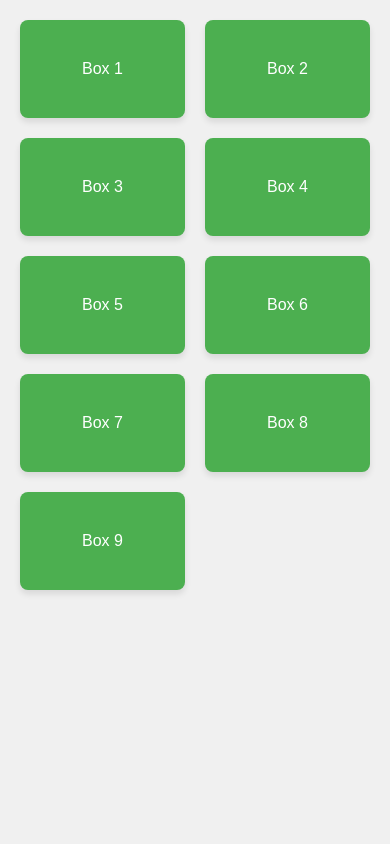
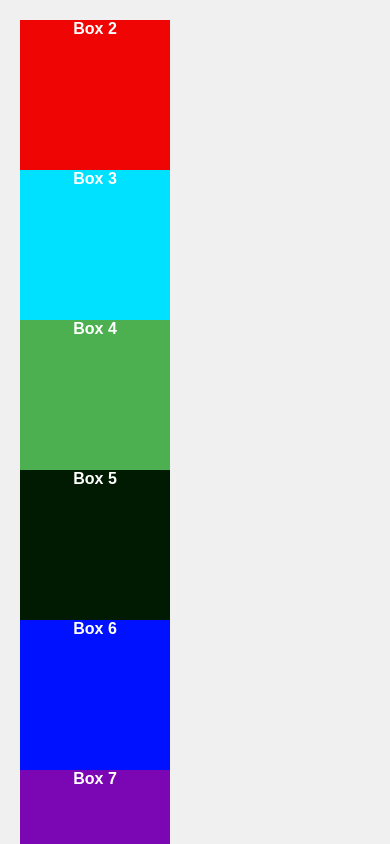
Before and after one commit to AbhayKTS/fullstack_tasks, a plain HTML site: page task1/gridbox.html in a window 390 px wide. Shown: the top 844 px of the page. Drawn offline with Linux system fonts and the light colour scheme.

Commit message:
manupulating boxes in grid using css and html

```diff
--- a/task1/gridbox.html
+++ b/task1/gridbox.html
@@ -11,57 +11,37 @@
             padding: 20px;
             background-color: #f0f0f0;
         }
-
         .grid-container {
-            display: grid;
-            grid-template-columns: repeat(auto-fit, minmax(200px, 1fr));
-            gap: 20px;
-            grid-template-areas:
-                "box1 box1 box2"
-                "box1 box1 box3"
-                "box3 box4 box5"
-                "box6 box7 box8"
-                "box9 box9 box9"
-                ;
-        }
-        @media (max-width: 768px) {
-            .grid-container {
-                grid-template-columns: repeat(auto-fit, minmax(150px, 1fr));
-                grid-template-areas:
-                    "box1 box1 box2"
-                    "box2 box3 box3"
-                    "box4 box5 box5"
-                    "box6 box7 box7"
-                    "box8 box9 box9";
-            }
+            height: 100vh;
         }
 
         .grid-box {
             background-color: #4CAF50;
             color: white;
-            padding: 40px 20px;
             text-align: center;
-            border-radius: 8px;
-            box-shadow: 0 4px 6px rgba(0, 0, 0, 0.1);
-            transition: transform 0.3s ease;
+            font-weight: 900;
+            height: 150px;
+            width: 150px;
         }
 
-        .grid-box:hover {
-            transform: translateY(-5px);
+        #box1{
+            position: fixed;
+            top: 300px;
+            left: 700px;
         }
     </style>
 </head>
 <body>
     <div class="grid-container">
-        <div class="grid-box">Box 1</div>
-        <div class="grid-box">Box 2</div>
-        <div class="grid-box">Box 3</div>
-        <div class="grid-box">Box 4</div>
-        <div class="grid-box">Box 5</div>
-        <div class="grid-box">Box 6</div>
-        <div class="grid-box">Box 7</div>
-        <div class="grid-box">Box 8</div>
-        <div class="grid-box">Box 9</div>
+        <div class="grid-box" id="box1" style="background-color: #f0c60a;">Box 1</div>
+        <div class="grid-box" style="background-color: #f00505;">Box 2</div>
+        <div class="grid-box" style="background-color: #00e1ff;">Box 3</div>
+        <div class="grid-box" style="background-color: #4CAF50;">Box 4</div>
+        <div class="grid-box" style="background-color: #001b01;">Box 5</div>
+        <div class="grid-box" style="background-color: #0011ff;">Box 6</div>
+        <div class="grid-box" style="background-color: #7a06b4;">Box 7</div>
+        <div class="grid-box" style="background-color: #740355;">Box 8</div>
+        <div class="grid-box" style="background-color: #6c022d;">Box 9</div>
     </div>
 </body>
 </html>
```
Also changed, not shown: task1/test.html (added, +47 -0 lines).
